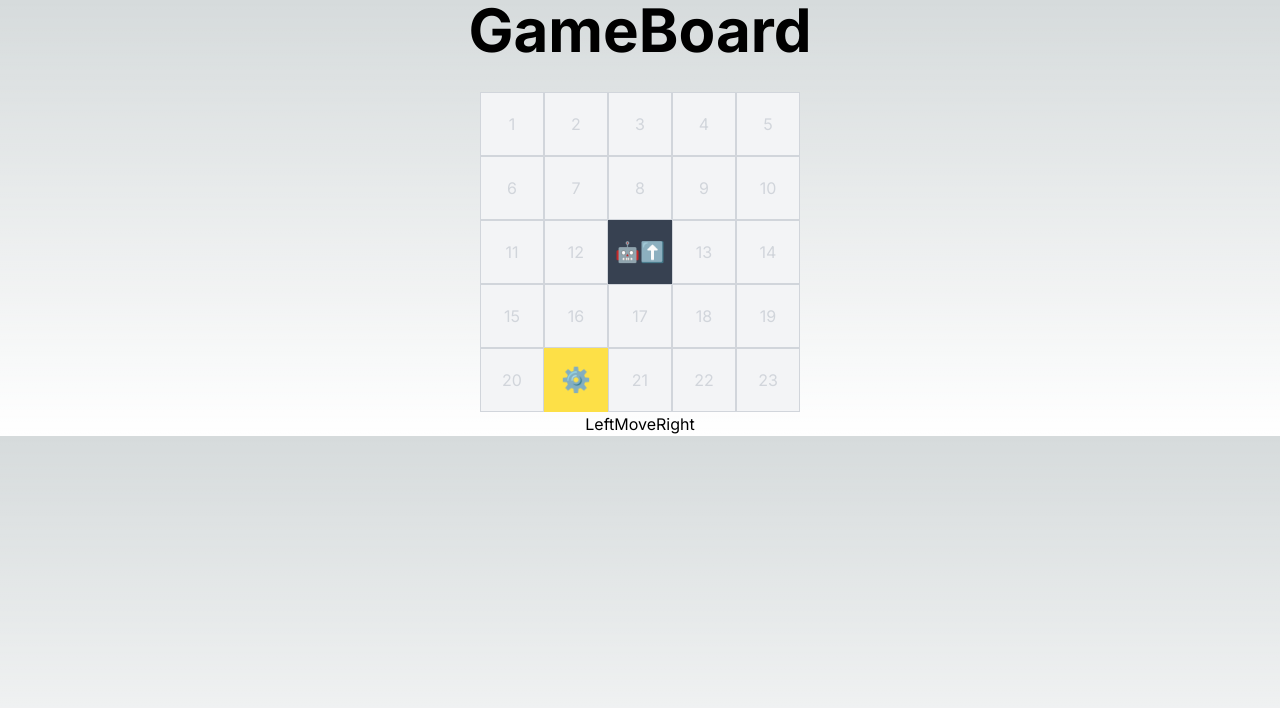
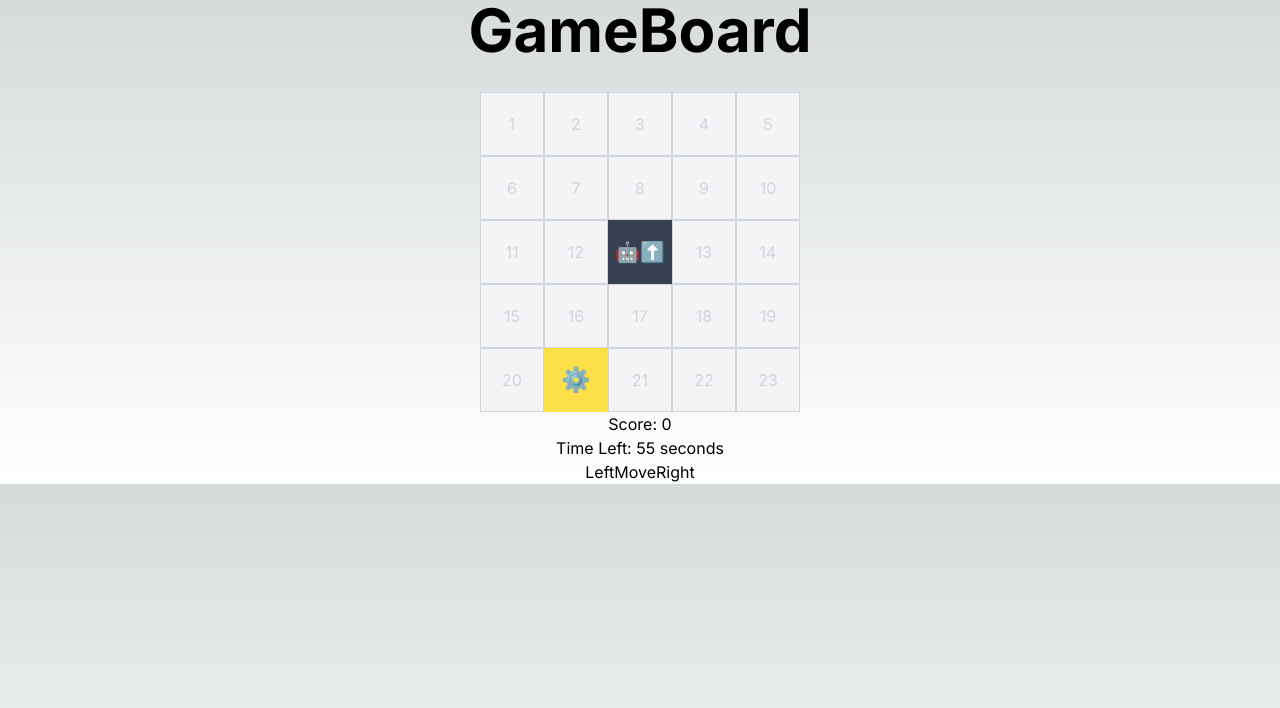
Before and after one commit to kznCORP/robot-game, a Next.js app: page / in a window 1280 px wide. Shown: the top 708 px of the page. Built offline with nearby package versions, Linux system fonts and the light colour scheme.

Commit message:
Added Scoring, Timer and Edge case features

```diff
--- a/src/components/GameBoard.js
+++ b/src/components/GameBoard.js
@@ -4,7 +4,7 @@ import React, { useState, useEffect } from "react";
 
 /**
  * Bugs are:
- * - If the Grid is an even number, Toy Robot is not in the middle.
+ * - If the Grid is an even number, Toy Robot is not in the middle. [possible fix, grid has to be an odd number]
  *
  *
  * Most difficult Bug squished:
@@ -19,8 +19,6 @@ const GameBoard = ({ rows, columns }) => {
     row: Math.floor(rows / 2),
     column: Math.floor(columns / 2),
   });
-  const [toyRobotDirection, setToyRobotDirection] = useState("NORTH");
-  const [rotationClass, setRotationClass] = useState(0);
 
   // Target Square
   const [targetSquarePosition, setTargetSquarePosition] = useState({
@@ -28,9 +26,14 @@ const GameBoard = ({ rows, columns }) => {
     column: 0,
   });
 
+  const [toyRobotDirection, setToyRobotDirection] = useState("NORTH");
+  const [rotationClass, setRotationClass] = useState(0);
+  const [score, setScore] = useState(0);
+  const [timeLeft, setTimeLeft] = useState(60);
+  const [gameOver, setGameOver] = useState(false);
+
   // Create a dynamic grid, excluding 2 for Toy Robot and Target Square
   const gameBoard = [];
-
   for (let i = 0; i < rows * columns - 2; i++) {
     gameBoard.push(
       <div
@@ -42,20 +45,27 @@ const GameBoard = ({ rows, columns }) => {
     );
   }
 
-  // Function to move the toy robot
   const moveToyRobot = () => {
     setToyRobotPosition((prevPosition) => {
       let { row, column } = prevPosition;
-      // Edge condition, refactor here if toy robot moves out of bounds, end game.
-      if (toyRobotDirection === "NORTH" && row > 0) row--;
-      else if (toyRobotDirection === "EAST" && column < columns - 1) column++;
-      else if (toyRobotDirection === "SOUTH" && row < rows - 1) row++;
-      else if (toyRobotDirection === "WEST" && column > 0) column--;
+
+      if (toyRobotDirection === "NORTH") row--;
+      else if (toyRobotDirection === "EAST") column++;
+      else if (toyRobotDirection === "SOUTH") row++;
+      else if (toyRobotDirection === "WEST") column--;
+
+      // Edge condition, out of bounds.
+      if (row < 0 || row >= rows || column < 0 || column >= columns) {
+        setGameOver(true);
+        setToyRobotDirection("NORTH");
+        setRotationClass("rotate-0");
+        return { row: Math.floor(rows / 2), column: Math.floor(columns / 2) };
+      }
+
       return { row, column };
     });
   };
 
-  // Rotate the Toy Robot to the left
   const rotateLeft = () => {
     setToyRobotDirection((prevDirection) => {
       let newDirection;
@@ -85,7 +95,6 @@ const GameBoard = ({ rows, columns }) => {
     });
   };
 
-  // Rotate the Toy Robot to the right
   const rotateRight = () => {
     setToyRobotDirection((prevDirection) => {
       let newDirection;
@@ -116,6 +125,11 @@ const GameBoard = ({ rows, columns }) => {
   };
 
   useEffect(() => {
+    if (timeLeft > 0 && !gameOver) {
+      const timer = setTimeout(() => {
+        setTimeLeft((prevTime) => prevTime - 1);
+      }, 1000);
+
       // Generate a random position for the target square
       const generateRandomPosition = () => {
         const randomRow = Math.floor(Math.random() * rows);
@@ -132,11 +146,27 @@ const GameBoard = ({ rows, columns }) => {
           toyRobotPosition.row === targetSquarePosition.row &&
           toyRobotPosition.column === targetSquarePosition.column
         ) {
-        // If the toy robot has reached the target square, generate a new random position for the target square
+          // If the toy robot has reached the target square, +1 score and generate a new random position for the target square
+          setScore((prevScore) => prevScore + 1);
           setTargetSquarePosition(generateRandomPosition());
         }
       }
-  }, [toyRobotPosition, rows, columns, targetSquarePosition]);
+
+      return () => clearTimeout(timer);
+    } else if (gameOver) {
+      setTimeLeft(60);
+      setScore(0);
+    } else if (timeLeft === 0) {
+      setGameOver(true); // End game when time runs out
+    }
+  }, [
+    toyRobotPosition,
+    rows,
+    columns,
+    targetSquarePosition,
+    timeLeft,
+    gameOver,
+  ]);
 
   return (
     <div>
@@ -175,6 +205,9 @@ const GameBoard = ({ rows, columns }) => {
         </div>
       </div>
 
+      <div>Score: {score}</div>
+      <div>Time Left: {timeLeft} seconds</div>
+
       <div className="controls">
         <button onClick={rotateLeft}>Left</button>
         <button onClick={moveToyRobot}>Move</button>
```
Lines whose indentation alone changed are shown as unchanged.
